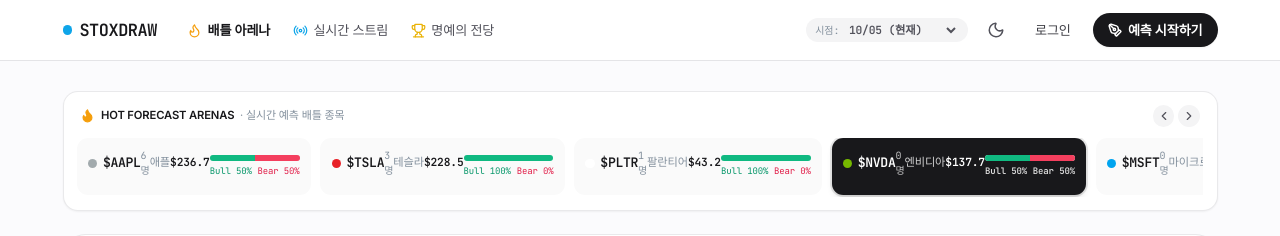
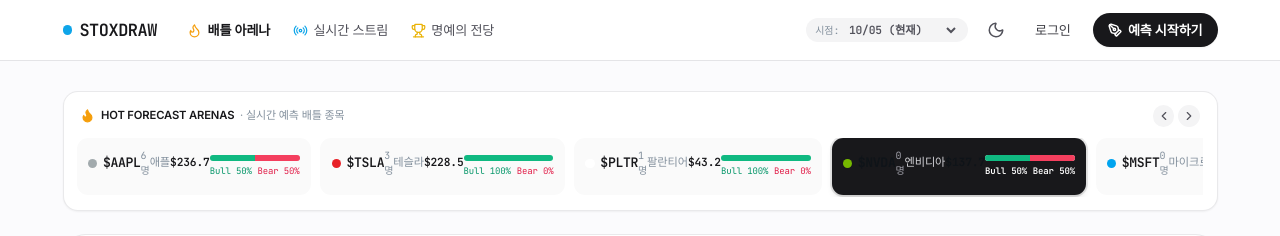
Before and after one commit to move37park-ops/stoxdraw-demo, a React (Vite) app: page /arena in a window 1280 px wide. Shown: the top 236 px of the page. Built offline with nearby package versions, Linux system fonts and the light colour scheme.

Commit message:
fix: refine ticker badges and contrast styling in compact cards and arena header

```diff
--- a/src/components/CompactForecastCard.tsx
+++ b/src/components/CompactForecastCard.tsx
@@ -151,15 +151,16 @@
           className="w-9 h-9 rounded-full object-cover border border-zinc-200 dark:border-zinc-700 flex-shrink-0"
         />
         <div className="min-w-0">
-          <div className="flex items-center gap-1.5">
-            <span className="text-[13px] font-semibold text-zinc-900 dark:text-white truncate max-w-[100px] sm:max-w-[130px]">
+          <div className="flex items-center gap-1.5 flex-wrap">
+            <span className="text-[13px] font-semibold text-zinc-900 dark:text-white truncate max-w-[90px] sm:max-w-[120px]">
               {author?.name || '익명 예측가'}
             </span>
-            {author && (
-              <span className="text-[11px] text-zinc-400 font-mono hidden sm:inline">
-                @{author.handle}
-              </span>
-            )}
+            <span className="text-[10px] font-mono font-bold px-1.5 py-0.5 rounded bg-zinc-100 dark:bg-zinc-800 text-zinc-700 dark:text-zinc-300">
+              ${forecast.ticker}
+            </span>
+            <span className="text-[10px] font-mono text-zinc-400">
+              {forecast.horizon}
+            </span>
             {author && author.completedCount > 5 && (
               <CheckCircle2 size={13} className="text-sky-500 flex-shrink-0" />
             )}
@@ -183,7 +184,7 @@
       </div>
 
       {/* Center: Sparkline */}
-      <div className="hidden xs:flex items-center justify-center px-2 flex-shrink-0">
+      <div className="hidden sm:flex items-center justify-center px-2 flex-shrink-0">
         {renderSparkline()}
       </div>
 
--- a/src/features/arena/ArenaHeader.tsx
+++ b/src/features/arena/ArenaHeader.tsx
@@ -82,21 +82,29 @@
                     className="w-2.5 h-2.5 rounded-full flex-shrink-0"
                     style={{ backgroundColor: arena.logoColor }}
                   />
-                  <span className="font-bold text-sm font-mono tracking-tight">
+                  <span className={`font-bold text-sm font-mono tracking-tight ${
+                    isSelected ? 'text-white dark:text-zinc-900' : 'text-zinc-900 dark:text-white'
+                  }`}>
                     ${arena.ticker}
                   </span>
                 </div>
-                <span className={`text-[10px] font-mono ${isSelected ? 'opacity-75' : 'text-zinc-400'}`}>
+                <span className={`text-[10px] font-mono ${
+                  isSelected ? 'text-zinc-400 dark:text-zinc-500' : 'text-zinc-500 dark:text-zinc-400'
+                }`}>
                   {arena.participantsCount}명
                 </span>
               </div>
 
               {/* Price & Name */}
               <div className="flex items-center justify-between text-xs mb-2">
-                <span className={`truncate max-w-[85px] ${isSelected ? 'opacity-80' : 'text-zinc-500 dark:text-zinc-400'}`}>
+                <span className={`truncate max-w-[85px] ${
+                  isSelected ? 'text-zinc-300 dark:text-zinc-600' : 'text-zinc-500 dark:text-zinc-400'
+                }`}>
                   {arena.name}
                 </span>
-                <span className="font-mono font-semibold">
+                <span className={`font-mono font-semibold ${
+                  isSelected ? 'text-white dark:text-zinc-900' : 'text-zinc-900 dark:text-white'
+                }`}>
                   ${arena.currentPrice.toFixed(1)}
                 </span>
               </div>
@@ -113,11 +121,11 @@
                     style={{ width: `${arena.bearPct}%` }}
                   />
                 </div>
-                <div className={`flex items-center justify-between text-[9px] font-mono mt-1 ${isSelected ? 'opacity-85' : 'text-zinc-500'}`}>
-                  <span className={isSelected ? 'text-emerald-300 dark:text-emerald-700 font-bold' : 'text-emerald-600 dark:text-emerald-400'}>
+                <div className="flex items-center justify-between text-[9px] font-mono mt-1">
+                  <span className={isSelected ? 'text-emerald-400 dark:text-emerald-600 font-bold' : 'text-emerald-600 dark:text-emerald-400'}>
                     Bull {arena.bullPct}%
                   </span>
-                  <span className={isSelected ? 'text-rose-300 dark:text-rose-700 font-bold' : 'text-rose-600 dark:text-rose-400'}>
+                  <span className={isSelected ? 'text-rose-400 dark:text-rose-600 font-bold' : 'text-rose-600 dark:text-rose-400'}>
                     Bear {arena.bearPct}%
                   </span>
                 </div>
--- a/src/index.css
+++ b/src/index.css
@@ -116,6 +116,21 @@
 html.light a.bg-white.text-black {
   background-color: var(--text-primary) !important;
   color: #ffffff !important;
+}
+
+html.light .bg-zinc-900 .text-white,
+html.light .bg-black .text-white {
+  color: #ffffff !important;
+}
+
+html.light .bg-zinc-900 .text-zinc-300,
+html.light .bg-black .text-zinc-300 {
+  color: #d4d4d8 !important;
+}
+
+html.light .bg-zinc-900 .text-zinc-400,
+html.light .bg-black .text-zinc-400 {
+  color: #a1a1aa !important;
 }
 
 .bg-gradient-to-r.text-black {
```
